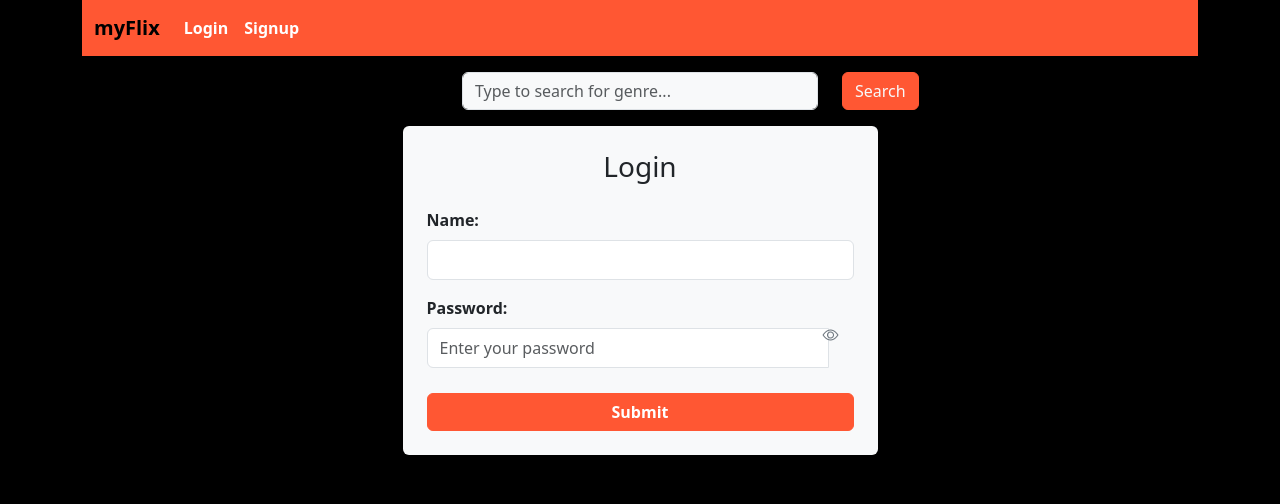
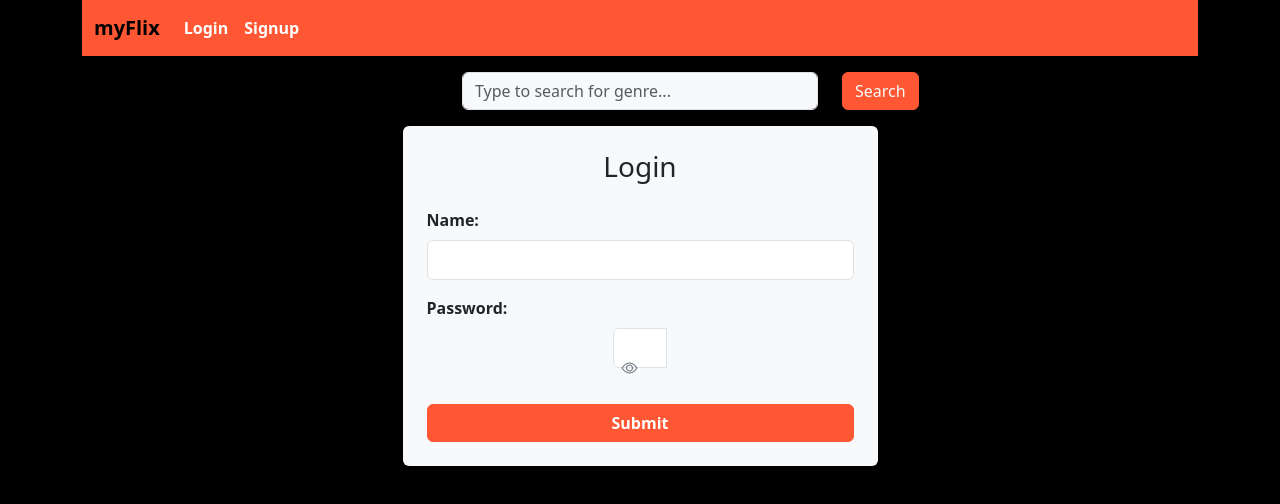
Before and after one commit to Sogolsa/myFlix-client, a React (Vite) app: page /login in a window 1280 px wide. Shown: the top 504 px of the page. Built offline with nearby package versions, Linux system fonts and the light colour scheme.

Commit message:
fix the icon

```diff
--- a/src/components/login-view/login-view.scss
+++ b/src/components/login-view/login-view.scss
@@ -11,12 +11,13 @@
   }
 
   .form-control {
-    margin-bottom: 15px;
+    // margin-bottom: 15px;
     background-color: white !important;
     color: black;
     width: 100%;
     padding-right: 2.5rem;
     height: 40px;
+    background: transparent;
   }
 
   .btn-primary {
@@ -27,12 +28,12 @@
 
   .input-group {
     display: flex;
+    flex-direction: column;
     align-items: center;
     justify-content: center;
   }
 
   .toggle-password-btn {
-    height: 40px;
     position: absolute; /* Position the button over the input */
     top: 50%; /* Center vertically */
     right: 10px; /* Adjust alignment to the right edge */
@@ -40,11 +41,13 @@
     border: none !important;
     background-color: transparent !important; /* Make it blend with the input field */
     color: #6c757d !important;
-    justify-content: center;
-    align-items: center;
+    // justify-content: center;
+    // align-items: center;
     padding: 5px;
     cursor: pointer;
-    z-index: 10;
+    line-height: 1;
+
+    // z-index: 10;
     &:hover {
       color: #0d6efd !important; /* Highlight color on hover */
     }
```
Also changed, not shown: 2 other files (tests, documents, lock files or other folders).
